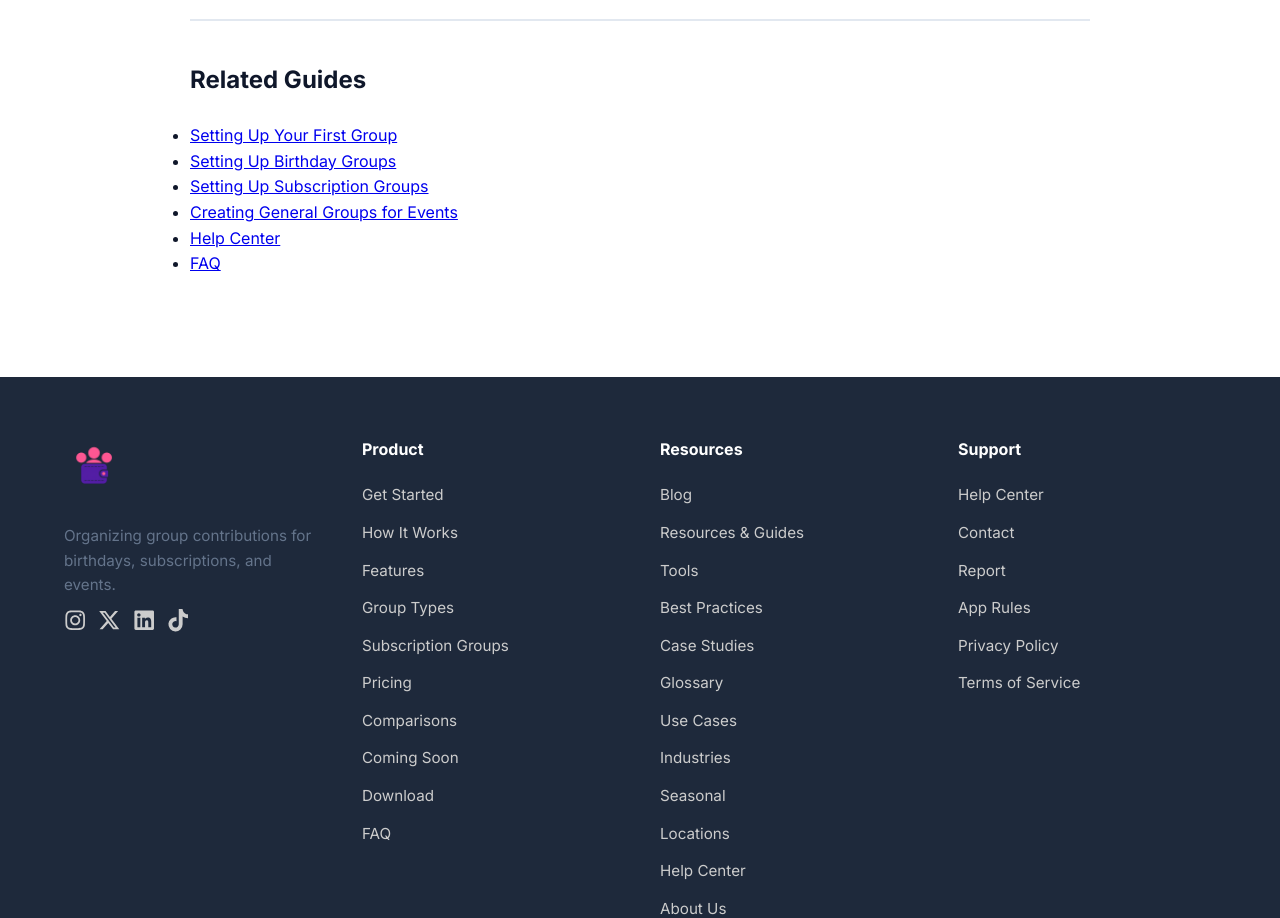
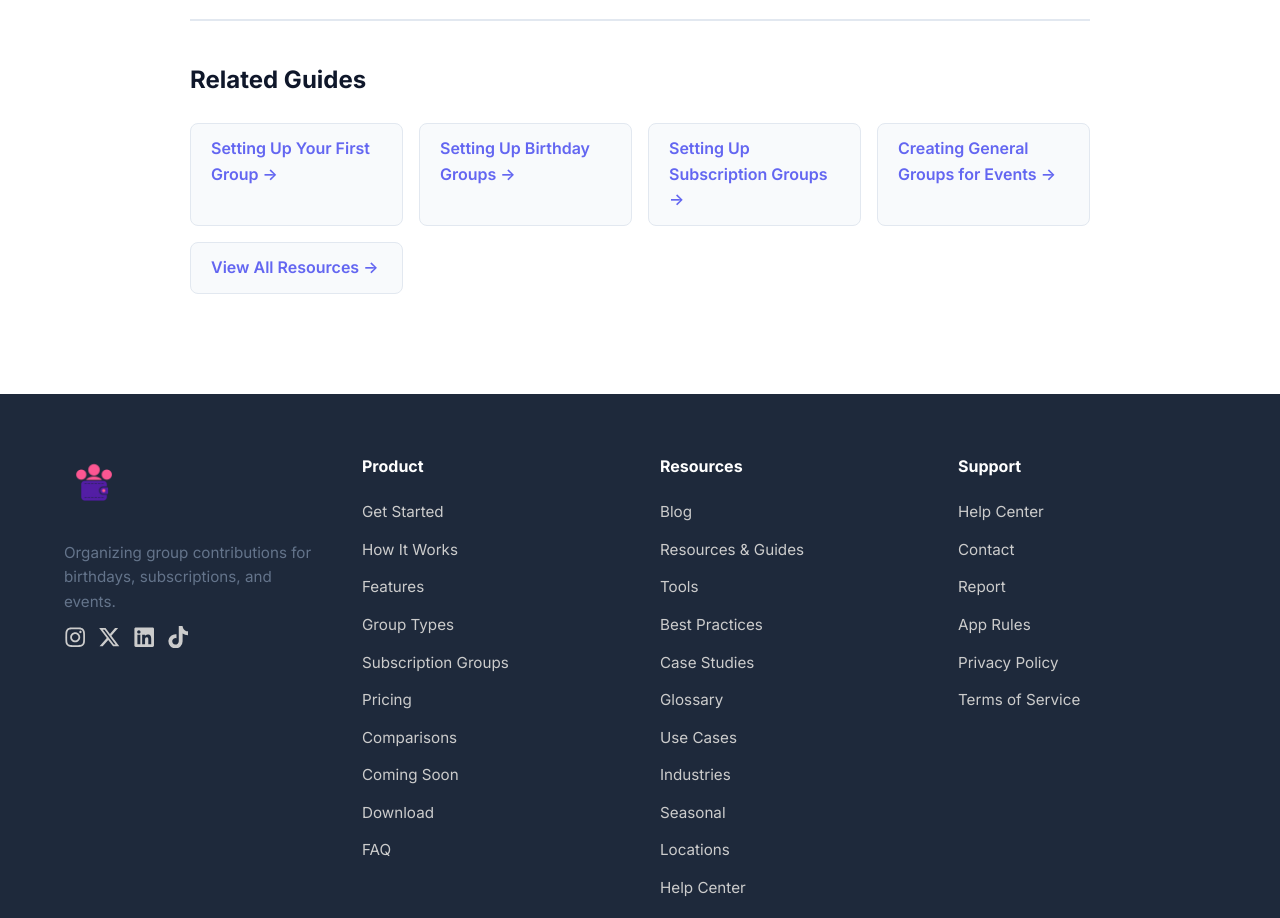
Before and after one commit to chinazaaa/groupfund-website, a React (Vite) app: page /resources/using-group-chat-and-messaging in a window 1280 px wide. Shown: the part 8120-9038 px from the top of the page. Built offline with nearby package versions, Linux system fonts and the light colour scheme.

Commit message:
Update UsingGroupChatAndMessagingPage.jsx

```diff
--- a/src/pages/UsingGroupChatAndMessagingPage.jsx
+++ b/src/pages/UsingGroupChatAndMessagingPage.jsx
@@ -229,14 +229,13 @@ export default function UsingGroupChatAndMessagingPage() {
 
             <div className="related-links">
               <h3>Related Guides</h3>
-              <ul>
-                <li><Link to="/resources/setting-up-your-first-group">Setting Up Your First Group</Link></li>
-                <li><Link to="/resources/setting-up-birthday-groups">Setting Up Birthday Groups</Link></li>
-                <li><Link to="/resources/setting-up-subscription-groups">Setting Up Subscription Groups</Link></li>
-                <li><Link to="/resources/creating-general-groups-for-events">Creating General Groups for Events</Link></li>
-                <li><Link to="/help">Help Center</Link></li>
-                <li><Link to="/faq">FAQ</Link></li>
-              </ul>
+              <div className="related-links-grid">
+                <Link to="/resources/setting-up-your-first-group">Setting Up Your First Group →</Link>
+                <Link to="/resources/setting-up-birthday-groups">Setting Up Birthday Groups →</Link>
+                <Link to="/resources/setting-up-subscription-groups">Setting Up Subscription Groups →</Link>
+                <Link to="/resources/creating-general-groups-for-events">Creating General Groups for Events →</Link>
+                <Link to="/resources">View All Resources →</Link>
+              </div>
             </div>
           </div>
         </div>
```
